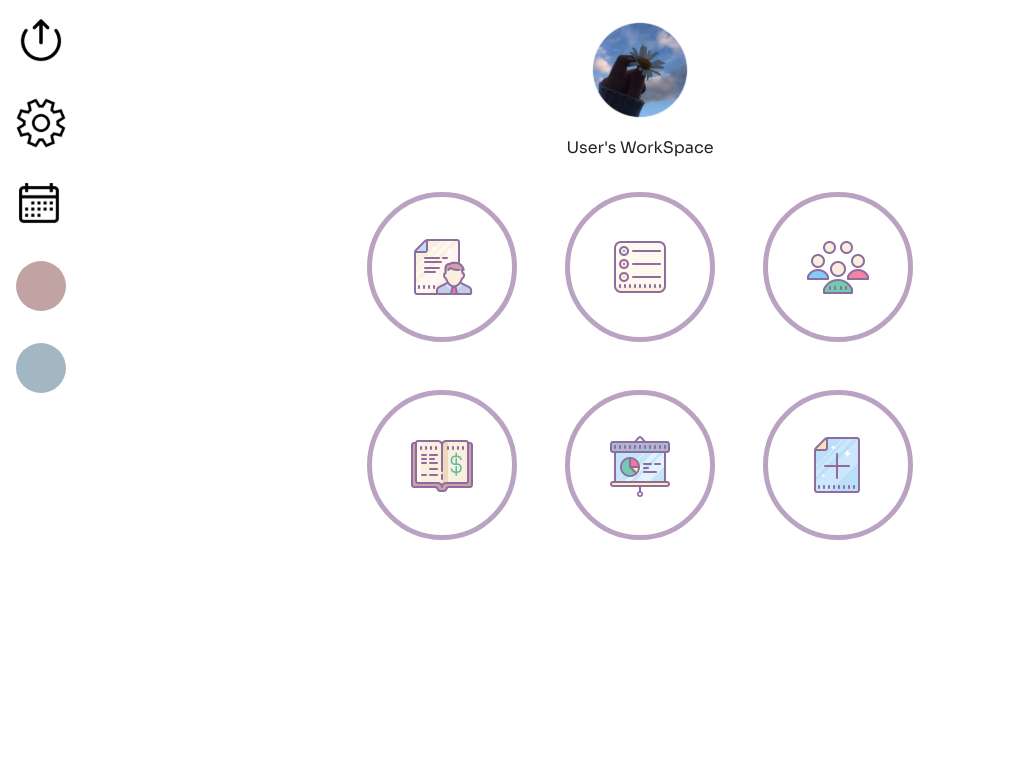
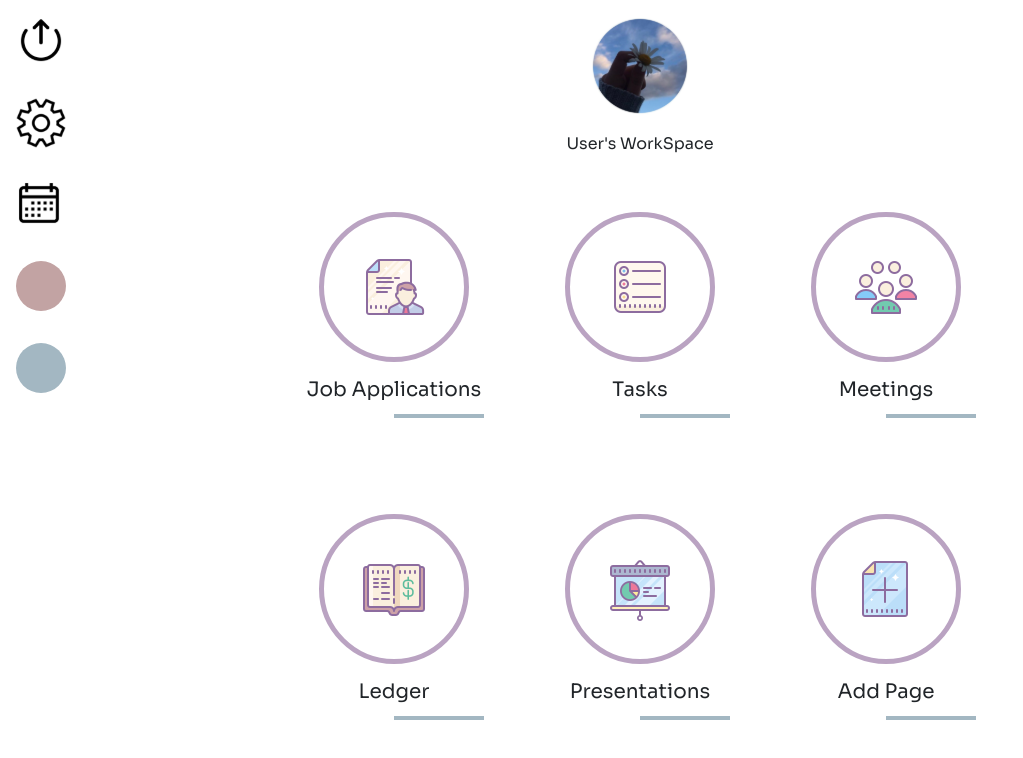
Before and after one commit to AlvarezKevin/Lifelyhood, a React (Create React App) app: page /work in a window 1280 px wide. Shown: the top 758 px of the page, without its empty margins (0-1023 px from the left). Built offline with nearby package versions, Linux system fonts and the light colour scheme.

Commit message:
added css animation

```diff
--- a/src/pages/personalspace.js
+++ b/src/pages/personalspace.js
@@ -21,7 +21,7 @@ const Personalspace = () => {
           <div className="page-box">
             <div className="page-title">
               <Link className="page-img">
-                <img className="page-ico" src={fitness} alt="Fitness" />
+                <img src={fitness} alt="Fitness" />
               </Link>
               <h5>Fitness</h5>
             </div>
@@ -30,7 +30,7 @@ const Personalspace = () => {
           <div className="page-box">
             <div className="page-title">
               <Link className="page-img">
-                <img className="page-ico" src={health} alt="Health" />
+                <img src={health} alt="Health" />
               </Link>
               <h5>Health</h5>
             </div>
@@ -39,7 +39,7 @@ const Personalspace = () => {
           <div className="page-box">
             <div className="page-title">
               <Link className="page-img">
-                <img className="page-ico" src={grocery} alt="Grocery" />
+                <img src={grocery} alt="Grocery" />
               </Link>
               <h5>Grocery</h5>
             </div>
@@ -48,7 +48,7 @@ const Personalspace = () => {
           <div className="page-box">
             <div className="page-title">
               <Link className="page-img">
-                <img className="page-ico" src={journal} alt="Journal" />
+                <img src={journal} alt="Journal" />
               </Link>
               <h5>Journal</h5>
             </div>
@@ -57,7 +57,7 @@ const Personalspace = () => {
           <div className="page-box">
             <div className="page-title">
               <Link className="page-img">
-                <img className="page-ico" src={travel} alt="Travel" />
+                <img src={travel} alt="Travel" />
               </Link>
               <h5>Travel</h5>
             </div>
@@ -66,7 +66,7 @@ const Personalspace = () => {
           <div className="page-box">
             <div className="page-title">
               <Link className="page-img">
-                <img className="page-ico" src={add} alt="Add Page" />
+                <img src={add} alt="Add Page" />
               </Link>
               <h5>Add Page</h5>
             </div>
--- a/src/pages/schoolspace.js
+++ b/src/pages/schoolspace.js
@@ -16,24 +16,61 @@ const Schoolspace = () => {
       <div className="main">
         <UserInfo />
         <div className="pages">
-          <Link to="/editor">
+
+          <div className="page-box">
+            <div className="page-title">
+              <Link to="/editor" className="page-img">
                 <img src={notes} alt="Notes" />
               </Link>
-          <Link>
+              <h5>Notes</h5>
+            </div>
+          </div>
+
+          <div className="page-box">
+            <div className="page-title">
+              <Link className="page-img">
                 <img src={schedule} alt="Schedule" />
               </Link>
-          <Link>
+              <h5>Schedule</h5>
+            </div>
+          </div>
+
+          <div className="page-box">
+            <div className="page-title">
+              <Link className="page-img">
                 <img src={clubs} alt="Clubs" />
               </Link>
-          <Link>
+              <h5>Clubs</h5>
+            </div>
+          </div>
+
+          <div className="page-box">
+            <div className="page-title">
+              <Link className="page-img">
                 <img src={exams} alt="Exams" />
               </Link>
-          <Link>
+              <h5>Exams</h5>
+            </div>
+          </div>
+
+          <div className="page-box">
+            <div className="page-title">
+              <Link className="page-img">
                 <img src={assign} alt="Assignments" />
               </Link>
-          <Link>
+              <h5>Assignments</h5>
+            </div>
+          </div>
+
+          <div className="page-box">
+            <div className="page-title">
+              <Link className="page-img">
                 <img src={add} alt="Add Page" />
               </Link>
+              <h5>Add Page</h5>
+            </div>
+          </div>
+
         </div>
       </div>
     </div>
--- a/src/pages/workspace.js
+++ b/src/pages/workspace.js
@@ -16,24 +16,61 @@ const Workspace = () => {
       <div className="main">
         <UserInfo />
         <div className="pages">
-          <Link>
+
+          <div className="page-box">
+            <div className="page-title">
+              <Link className="page-img">
                 <img src={jobapp} alt="Job Applications" />
               </Link>
-          <Link>
+              <h5>Job Applications</h5>
+            </div>
+          </div>
+
+          <div className="page-box">
+            <div className="page-title">
+              <Link className="page-img">
                 <img src={tasks} alt="Tasks" />
               </Link>
-          <Link>
+              <h5>Tasks</h5>
+            </div>
+          </div>
+
+          <div className="page-box">
+            <div className="page-title">
+              <Link className="page-img">
                 <img src={meetings} alt="Meetings" />
               </Link>
-          <Link>
+              <h5>Meetings</h5>
+            </div>
+          </div>
+
+          <div className="page-box">
+            <div className="page-title">
+              <Link className="page-img">
                 <img src={ledger} alt="Ledger" />
               </Link>
-          <Link>
+              <h5>Ledger</h5>
+            </div>
+          </div>
+
+          <div className="page-box">
+            <div className="page-title">
+              <Link className="page-img">
                 <img src={presentations} alt="Presentations" />
               </Link>
-          <Link>
+              <h5>Presentations</h5>
+            </div>
+          </div>
+
+          <div className="page-box">
+            <div className="page-title">
+              <Link className="page-img">
                 <img src={add} alt="Add Page" />
               </Link>
+              <h5>Add Page</h5>
+            </div>
+          </div>
+
         </div>
       </div>
     </div>
--- a/src/styles/Pages.css
+++ b/src/styles/Pages.css
@@ -36,7 +36,7 @@
     bottom: 0;
     right: 50%;
     height:4px;
-    background-color: powderblue;
+    background-color: #A3B7C2;
     transition: .5s;
 }
 
@@ -47,7 +47,7 @@
     left: 50%;
     width: 90px;
     height:4px;
-    background-color: powderblue;
+    background-color: #A3B7C2;
 }
 
 .page-img{
```
Lines whose indentation alone changed are shown as unchanged.
